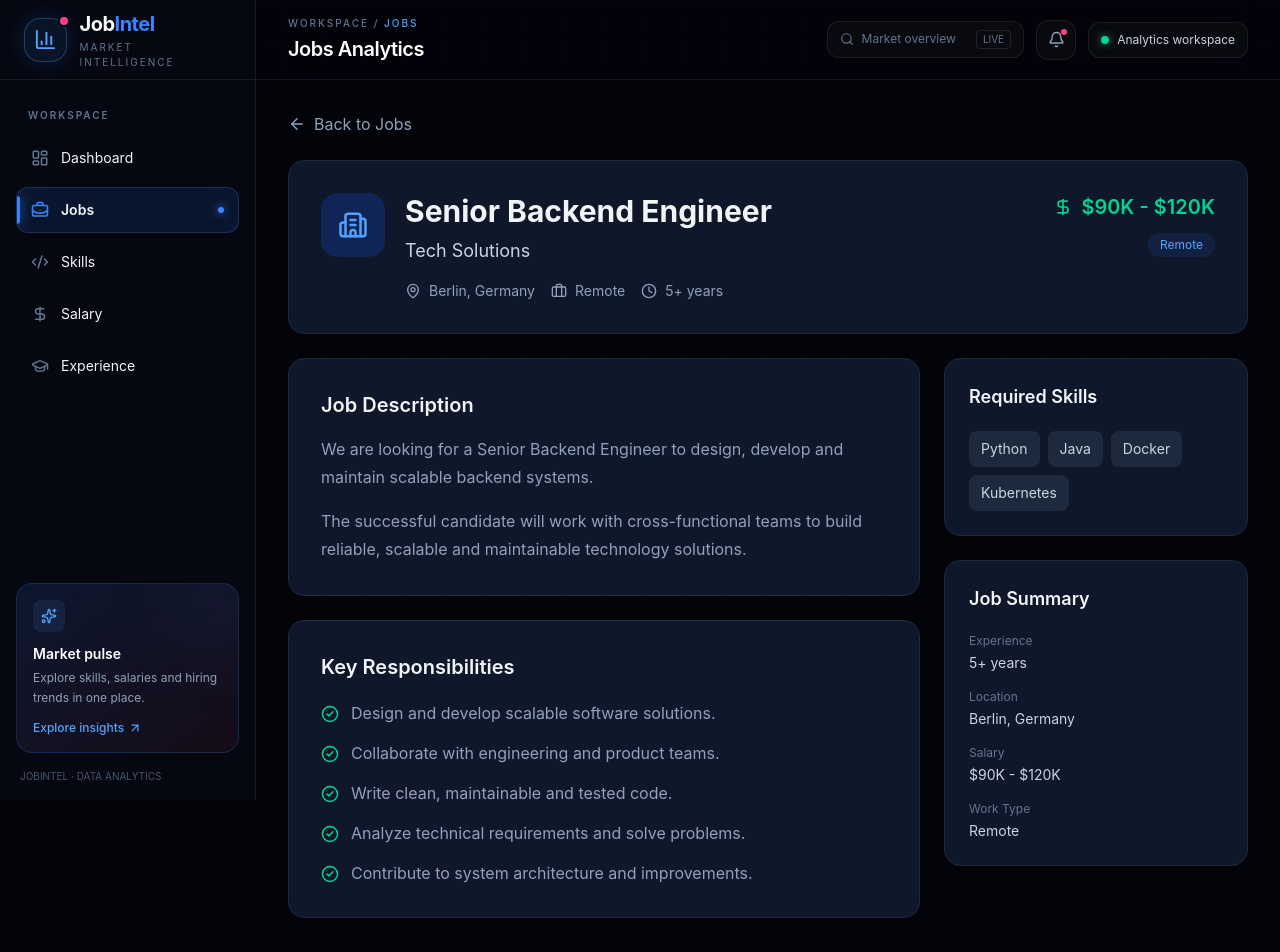
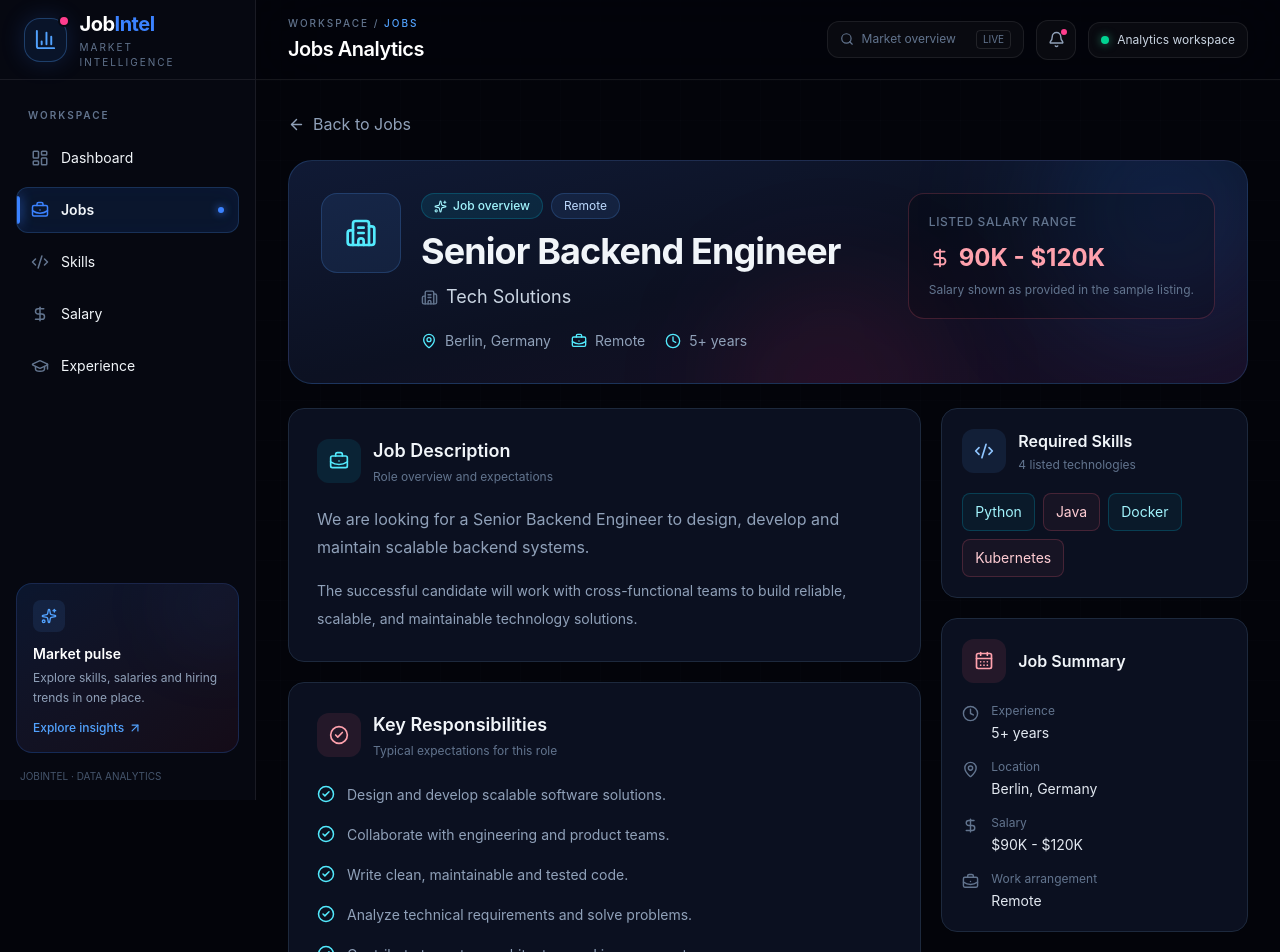
Before and after one commit to Aishwarya-112006/job-market-intelligence, a React app in the folder frontend/: page /jobs/1 in a window 1280 px wide. Shown: the top 952 px of the page. Built offline with nearby package versions, Linux system fonts and the light colour scheme; the HTML template or start-up script is replaced by a standard one.

Commit message:
Redesign job details with neon UI

```diff
--- a/frontend/src/pages/JobDetails.jsx
+++ b/frontend/src/pages/JobDetails.jsx
@@ -1,12 +1,19 @@
+
 import {
   ArrowLeft,
   MapPin,
-  Briefcase,
+  BriefcaseBusiness,
   Clock,
   DollarSign,
   Building2,
   CheckCircle2,
+  Sparkles,
+  ExternalLink,
+  Code2,
+  ShieldCheck,
+  CalendarDays,
 } from "lucide-react";
+
 import { useNavigate, useParams } from "react-router-dom";
 
 const jobsData = [
@@ -72,261 +79,282 @@ const jobsData = [
   },
 ];
 
+const responsibilities = [
+  "Design and develop scalable software solutions.",
+  "Collaborate with engineering and product teams.",
+  "Write clean, maintainable and tested code.",
+  "Analyze technical requirements and solve problems.",
+  "Contribute to system architecture and improvements.",
+];
+
+const tooltipCards = "rounded-2xl border border-slate-800 bg-[#0b1020]";
+
 function JobDetails() {
   const { id } = useParams();
   const navigate = useNavigate();
 
-  const job = jobsData.find(
-    (item) => item.id === Number(id)
-  );
+  const job = jobsData.find((item) => item.id === Number(id));
 
   if (!job) {
     return (
-      <div className="rounded-2xl border border-slate-800 bg-slate-900 p-12 text-center">
-        <h1 className="text-2xl font-bold">
-          Job not found
-        </h1>
-
+      <div className="flex min-h-[60vh] items-center justify-center text-slate-100">
+        <div className="w-full max-w-md rounded-3xl border border-slate-800 bg-[#0b1020] p-10 text-center">
+          <div className="mx-auto flex h-16 w-16 items-center justify-center rounded-2xl bg-rose-400/10 text-rose-300">
+            <BriefcaseBusiness size={30} />
+          </div>
+          <h1 className="mt-5 text-2xl font-bold">Job not found</h1>
+          <p className="mt-2 text-sm text-slate-400">
+            This listing may not exist in the current sample dataset.
+          </p>
           <button
             onClick={() => navigate("/jobs")}
-          className="mt-6 rounded-lg bg-blue-600 px-5 py-2 text-sm font-medium hover:bg-blue-500"
+            className="mt-6 inline-flex items-center gap-2 rounded-xl bg-blue-500 px-5 py-3 text-sm font-semibold text-white transition hover:bg-blue-400"
           >
+            <ArrowLeft size={16} />
             Back to Jobs
           </button>
+        </div>
       </div>
     );
   }
 
   return (
-    <div className="mx-auto max-w-6xl space-y-6">
-
-      {/* Back */}
+    <div className="mx-auto min-h-full max-w-7xl space-y-6 pb-8 text-slate-100">
+      {/* Navigation */}
       <button
         onClick={() => navigate("/jobs")}
-        className="flex items-center gap-2 text-sm text-slate-400 hover:text-white"
+        className="group inline-flex items-center gap-2 rounded-lg text-sm text-slate-400 transition hover:text-cyan-300"
       >
-        <ArrowLeft size={18} />
+        <ArrowLeft
+          size={17}
+          className="transition-transform group-hover:-translate-x-1"
+        />
         Back to Jobs
       </button>
 
+      {/* Job hero */}
+      <section className="relative overflow-hidden rounded-3xl border border-blue-400/20 bg-gradient-to-br from-[#101a35] via-[#0c1122] to-[#180e24] p-6 sm:p-8">
+        <div className="pointer-events-none absolute -right-12 -top-20 h-64 w-64 rounded-full bg-blue-500/15 blur-3xl" />
+        <div className="pointer-events-none absolute -bottom-24 right-1/3 h-48 w-48 rounded-full bg-rose-500/10 blur-3xl" />
 
-      {/* Job Header */}
-      <div className="rounded-2xl border border-slate-800 bg-slate-900 p-8">
-
-        <div className="flex flex-col justify-between gap-6 md:flex-row">
-
-          <div className="flex gap-5">
-
-            <div className="flex h-16 w-16 shrink-0 items-center justify-center rounded-2xl bg-blue-600/20">
-              <Building2
-                size={30}
-                className="text-blue-400"
-              />
+        <div className="relative flex flex-col justify-between gap-7 xl:flex-row xl:items-start">
+          <div className="flex items-start gap-4 sm:gap-5">
+            <div className="flex h-14 w-14 shrink-0 items-center justify-center rounded-2xl border border-blue-400/20 bg-blue-400/10 text-cyan-300 sm:h-20 sm:w-20">
+              <Building2 size={32} />
             </div>
 
-            <div>
+            <div className="min-w-0">
+              <div className="mb-3 flex flex-wrap items-center gap-2">
+                <span className="inline-flex items-center gap-1.5 rounded-full border border-cyan-400/20 bg-cyan-400/10 px-3 py-1 text-xs font-medium text-cyan-200">
+                  <Sparkles size={13} />
+                  Job overview
+                </span>
+                <span className="rounded-full border border-blue-400/20 bg-blue-400/10 px-3 py-1 text-xs text-blue-200">
+                  {job.type}
+                </span>
+              </div>
 
-              <h1 className="text-3xl font-bold">
+              <h1 className="break-words text-2xl font-bold tracking-tight sm:text-3xl xl:text-4xl">
                 {job.title}
               </h1>
 
-              <p className="mt-2 text-lg text-slate-300">
+              <p className="mt-3 flex items-center gap-2 text-base text-slate-300 sm:text-lg">
+                <Building2 size={17} className="text-slate-500" />
                 {job.company}
               </p>
 
-              <div className="mt-4 flex flex-wrap gap-4 text-sm text-slate-400">
-
+              <div className="mt-5 flex flex-wrap gap-x-5 gap-y-3 text-sm text-slate-400">
                 <span className="flex items-center gap-2">
-                  <MapPin size={16} />
+                  <MapPin size={16} className="text-cyan-300" />
                   {job.location}
                 </span>
-
                 <span className="flex items-center gap-2">
-                  <Briefcase size={16} />
+                  <BriefcaseBusiness size={16} className="text-cyan-300" />
                   {job.type}
                 </span>
-
                 <span className="flex items-center gap-2">
-                  <Clock size={16} />
+                  <Clock size={16} className="text-cyan-300" />
                   {job.experience}
                 </span>
-
+              </div>
+            </div>
           </div>
 
+          <div className="w-full rounded-2xl border border-rose-400/20 bg-black/20 p-5 xl:w-auto xl:min-w-64">
+            <p className="text-xs font-medium uppercase tracking-wider text-slate-500">
+              Listed salary range
+            </p>
+            <div className="mt-3 flex items-center gap-2 text-2xl font-bold text-rose-300">
+              <DollarSign size={22} />
+              {job.salary.replace("$", "")}
+            </div>
+            <p className="mt-2 text-xs text-slate-500">
+              Salary shown as provided in the sample listing.
+            </p>
+          </div>
+        </div>
+      </section>
+
+      {/* Main content */}
+      <div className="grid grid-cols-1 gap-5 lg:grid-cols-3">
+        <div className="space-y-5 lg:col-span-2">
+          {/* Description */}
+          <section className={`${tooltipCards} p-5 sm:p-7`}>
+            <div className="flex items-center gap-3">
+              <div className="rounded-xl bg-cyan-400/10 p-3 text-cyan-300">
+                <BriefcaseBusiness size={20} />
+              </div>
+              <div>
+                <h2 className="text-lg font-semibold">Job Description</h2>
+                <p className="mt-1 text-xs text-slate-500">
+                  Role overview and expectations
+                </p>
+              </div>
             </div>
 
-          </div>
-
-
-          <div className="flex flex-col items-start gap-3 md:items-end">
-
-            <div className="flex items-center gap-2 text-xl font-semibold text-emerald-400">
-              <DollarSign size={20} />
-              {job.salary}
-            </div>
-
-            <span className="rounded-full bg-blue-500/10 px-3 py-1 text-xs text-blue-400">
-              {job.type}
-            </span>
-
-          </div>
-
-        </div>
-
-      </div>
-
-
-      {/* Main Content */}
-      <div className="grid grid-cols-1 gap-6 lg:grid-cols-3">
-
-        {/* Description */}
-        <div className="space-y-6 lg:col-span-2">
-
-          <div className="rounded-2xl border border-slate-800 bg-slate-900 p-8">
-
-            <h2 className="text-xl font-semibold">
-              Job Description
-            </h2>
-
-            <p className="mt-4 leading-7 text-slate-400">
+            <p className="mt-5 text-sm leading-7 text-slate-400 sm:text-base">
               {job.description}
             </p>
 
-            <p className="mt-4 leading-7 text-slate-400">
-              The successful candidate will work with
-              cross-functional teams to build reliable,
-              scalable and maintainable technology
+            <p className="mt-4 text-sm leading-7 text-slate-400">
+              The successful candidate will work with cross-functional teams
+              to build reliable, scalable, and maintainable technology
               solutions.
             </p>
+          </section>
 
+          {/* Responsibilities */}
+          <section className={`${tooltipCards} p-5 sm:p-7`}>
+            <div className="flex items-center gap-3">
+              <div className="rounded-xl bg-rose-400/10 p-3 text-rose-300">
+                <CheckCircle2 size={20} />
+              </div>
+              <div>
+                <h2 className="text-lg font-semibold">Key Responsibilities</h2>
+                <p className="mt-1 text-xs text-slate-500">
+                  Typical expectations for this role
+                </p>
+              </div>
             </div>
 
-
-          {/* Responsibilities */}
-          <div className="rounded-2xl border border-slate-800 bg-slate-900 p-8">
-
-            <h2 className="text-xl font-semibold">
-              Key Responsibilities
-            </h2>
-
-            <div className="mt-5 space-y-4">
-
-              {[
-                "Design and develop scalable software solutions.",
-                "Collaborate with engineering and product teams.",
-                "Write clean, maintainable and tested code.",
-                "Analyze technical requirements and solve problems.",
-                "Contribute to system architecture and improvements.",
-              ].map((item) => (
-
-                <div
-                  key={item}
-                  className="flex gap-3 text-slate-400"
-                >
+            <div className="mt-6 space-y-4">
+              {responsibilities.map((item) => (
+                <div key={item} className="flex items-start gap-3">
                   <CheckCircle2
                     size={18}
-                    className="mt-1 shrink-0 text-emerald-400"
+                    className="mt-0.5 shrink-0 text-cyan-300"
                   />
-
-                  <span>
+                  <span className="text-sm leading-6 text-slate-400">
                     {item}
                   </span>
                 </div>
-
               ))}
-
+            </div>
+          </section>
         </div>
 
+        {/* Right sidebar */}
+        <aside className="space-y-5">
+          {/* Skills */}
+          <section className={`${tooltipCards} p-5`}>
+            <div className="flex items-center gap-3">
+              <div className="rounded-xl bg-blue-400/10 p-3 text-blue-300">
+                <Code2 size={20} />
+              </div>
+              <div>
+                <h2 className="font-semibold">Required Skills</h2>
+                <p className="mt-1 text-xs text-slate-500">
+                  {job.skills.length} listed technologies
+                </p>
+              </div>
             </div>
 
-        </div>
-
-
-        {/* Sidebar */}
-        <div className="space-y-6">
-
-          {/* Skills */}
-          <div className="rounded-2xl border border-slate-800 bg-slate-900 p-6">
-
-            <h2 className="text-lg font-semibold">
-              Required Skills
-            </h2>
-
             <div className="mt-5 flex flex-wrap gap-2">
-
-              {job.skills.map((skill) => (
-
+              {job.skills.map((skill, index) => (
                 <span
                   key={skill}
-                  className="rounded-lg bg-slate-800 px-3 py-2 text-sm text-slate-300"
+                  className={`rounded-lg border px-3 py-2 text-sm transition hover:-translate-y-0.5 ${
+                    index % 2 === 0
+                      ? "border-cyan-400/20 bg-cyan-400/5 text-cyan-200"
+                      : "border-rose-400/20 bg-rose-400/5 text-rose-200"
+                  }`}
                 >
                   {skill}
                 </span>
+              ))}
+            </div>
+          </section>
 
-              ))}
-
+          {/* Job summary */}
+          <section className={`${tooltipCards} p-5`}>
+            <div className="flex items-center gap-3">
+              <div className="rounded-xl bg-rose-400/10 p-3 text-rose-300">
+                <CalendarDays size={20} />
+              </div>
+              <h2 className="font-semibold">Job Summary</h2>
             </div>
 
-          </div>
-
-
-          {/* Job Summary */}
-          <div className="rounded-2xl border border-slate-800 bg-slate-900 p-6">
-
-            <h2 className="text-lg font-semibold">
-              Job Summary
-            </h2>
-
             <div className="mt-5 space-y-4">
-
+              <div className="flex items-start gap-3">
+                <Clock size={17} className="mt-0.5 text-slate-500" />
                 <div>
-                <p className="text-xs text-slate-500">
-                  Experience
-                </p>
-
-                <p className="mt-1 text-sm text-slate-300">
+                  <p className="text-xs text-slate-500">Experience</p>
+                  <p className="mt-1 text-sm text-slate-200">
                     {job.experience}
                   </p>
                 </div>
+              </div>
 
+              <div className="flex items-start gap-3">
+                <MapPin size={17} className="mt-0.5 text-slate-500" />
                 <div>
-                <p className="text-xs text-slate-500">
-                  Location
-                </p>
-
-                <p className="mt-1 text-sm text-slate-300">
+                  <p className="text-xs text-slate-500">Location</p>
+                  <p className="mt-1 text-sm text-slate-200">
                     {job.location}
                   </p>
                 </div>
-
-              <div>
-                <p className="text-xs text-slate-500">
-                  Salary
-                </p>
-
-                <p className="mt-1 text-sm text-slate-300">
-                  {job.salary}
-                </p>
               </div>
 
+              <div className="flex items-start gap-3">
+                <DollarSign size={17} className="mt-0.5 text-slate-500" />
                 <div>
-                <p className="text-xs text-slate-500">
-                  Work Type
-                </p>
-
-                <p className="mt-1 text-sm text-slate-300">
-                  {job.type}
-                </p>
+                  <p className="text-xs text-slate-500">Salary</p>
+                  <p className="mt-1 text-sm text-slate-200">{job.salary}</p>
+                </div>
               </div>
 
+              <div className="flex items-start gap-3">
+                <BriefcaseBusiness size={17} className="mt-0.5 text-slate-500" />
+                <div>
+                  <p className="text-xs text-slate-500">Work arrangement</p>
+                  <p className="mt-1 text-sm text-slate-200">{job.type}</p>
                 </div>
+              </div>
+            </div>
+          </section>
 
+          {/* Data status */}
+          <section className="rounded-2xl border border-cyan-400/15 bg-cyan-400/5 p-5">
+            <div className="flex items-center gap-2 text-cyan-200">
+              <ShieldCheck size={18} />
+              <h2 className="text-sm font-semibold">Listing Information</h2>
             </div>
+            <p className="mt-3 text-xs leading-6 text-slate-400">
+              This page currently uses sample job records for UI development.
+              Live job descriptions and extracted skills can be connected to
+              your data pipeline later.
+            </p>
+          </section>
 
+          <button
+            onClick={() => navigate("/jobs")}
+            className="flex w-full items-center justify-center gap-2 rounded-xl border border-slate-700 bg-slate-900 px-4 py-3 text-sm font-medium text-slate-300 transition hover:border-cyan-400/40 hover:text-cyan-200"
+          >
+            <ExternalLink size={16} />
+            Explore More Jobs
+          </button>
+        </aside>
       </div>
-
-      </div>
-
     </div>
   );
 }
```
Lines whose indentation alone changed are shown as unchanged.
